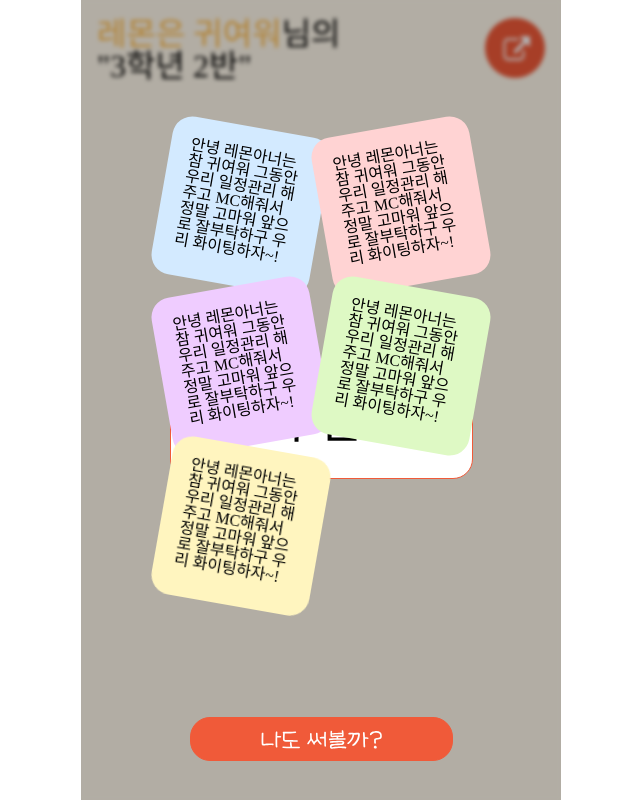
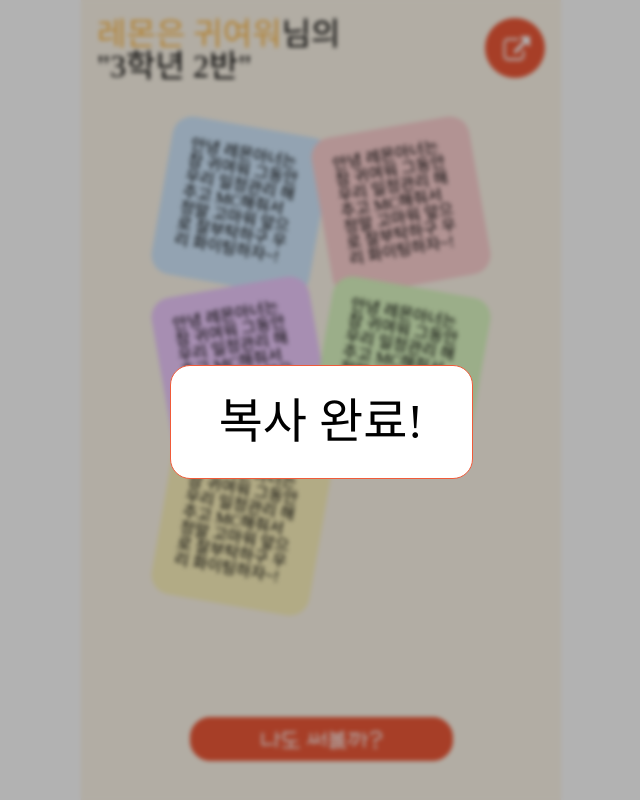
Before and after one commit to Memory-maker/rolling-paper-client, a React (Vite) app: page /rollingpaper in a window 1280 px wide. Both pictures are taken after a click on the element 834 px from the left and 49 px from the top of the page. Shown: the whole page, without its empty margins (319-959 px from the left). Built offline with nearby package versions, Linux system fonts and the light colour scheme; a web font is replaced by a local one.

Commit message:
fix: fix modal

```diff
--- a/src/pages/Modal/index.tsx
+++ b/src/pages/Modal/index.tsx
@@ -1,5 +1,5 @@
 import React, { ReactNode, useRef } from "react";
-import ReactDOM from "react-dom";
+import ReactDOM, { createPortal } from "react-dom";
 
 import styled from "styled-components";
 
@@ -41,10 +41,11 @@ function Modal({ children, setIsModalOpen }: Props) {
     setIsModalOpen(false);
   };
 
-  return (
+  return ReactDOM.createPortal(
     <ModalWrapper onClick={handleModalOutsideClick}>
       <ModalBody>{children}</ModalBody>
-    </ModalWrapper>
+    </ModalWrapper>,
+    modalRoot,
   );
 }
 
--- a/src/pages/RollingPaper/components/Header.tsx
+++ b/src/pages/RollingPaper/components/Header.tsx
@@ -8,10 +8,10 @@ import StickerButton from "./StickerButton";
 
 interface HeaderProps {
   infos: RollingPaper;
+  setShow: (show: boolean) => void;
 }
 
-const Header = ({ infos }: HeaderProps) => {
-  const [show, setShow] = useState(false);
+const Header = ({ infos, setShow }: HeaderProps) => {
   return (
     <Container>
       <Title isDark={false}>
@@ -24,11 +24,6 @@ const Header = ({ infos }: HeaderProps) => {
       <Buttons>
         <ShareButton setShow={setShow} />
       </Buttons>
-      {show && (
-        <Modal setIsModalOpen={setShow}>
-          <ModalText>복사 완료!</ModalText>
-        </Modal>
-      )}
     </Container>
   );
 };
@@ -68,8 +63,3 @@ const Buttons = styled.div`
   flex-direction: column;
   justify-content: space-between;
 `;
-
-const ModalText = styled.div`
-  font-size: 48px;
-  text-align: center;
-`;
--- a/src/pages/RollingPaper/index.tsx
+++ b/src/pages/RollingPaper/index.tsx
@@ -2,6 +2,7 @@ import React, { useState } from "react";
 import { useNavigate, useParams } from "react-router-dom";
 import styled from "styled-components";
 import { colors } from "../../theme/color";
+import Modal from "../Modal";
 import Card from "./components/Card";
 import Detail from "./components/Detail";
 import Header from "./components/Header";
@@ -11,6 +12,7 @@ import cardDummy from "./utils/cardDummy";
 const RollingPaper = () => {
   const rollingPaperId = useParams().rollingPaperId;
   const [showDetail, setShowDetail] = useState(false);
+  const [show, setShow] = useState(false);
   const [cardIndex, setCardIndex] = useState<number>(0);
 
   const handleClick = (id: number) => {
@@ -34,8 +36,7 @@ const RollingPaper = () => {
   const navigate = useNavigate();
   return (
     <Container isDark={dummy.theme === "dark" ? true : false}>
-      <Header infos={dummy} />
-
+      <Header infos={dummy} setShow={setShow} />
       <Content>
         {dummy.cards.map((card, index) => (
           <Card index={index} key={index} card={card} handleClick={() => handleClick(index)} />
@@ -44,7 +45,11 @@ const RollingPaper = () => {
       <ButtonContainer>
         <MakeButton handleClick={() => navigate("/editor")} />
       </ButtonContainer>
-
+      {show && (
+        <Modal setIsModalOpen={setShow}>
+          <ModalText>복사 완료!</ModalText>
+        </Modal>
+      )}
       {showDetail && (
         <Detail card={dummy.cards[cardIndex]} onPrev={onPrev} onNext={onNext} setShowDetail={setShowDetail} />
       )}
@@ -86,6 +91,11 @@ const ButtonContainer = styled.div`
   justify-content: center;
   left: 0;
 `;
+const ModalText = styled.div`
+  font-size: 48px;
+  text-align: center;
+`;
+
 const dummy = {
   cards: [
     {
```
